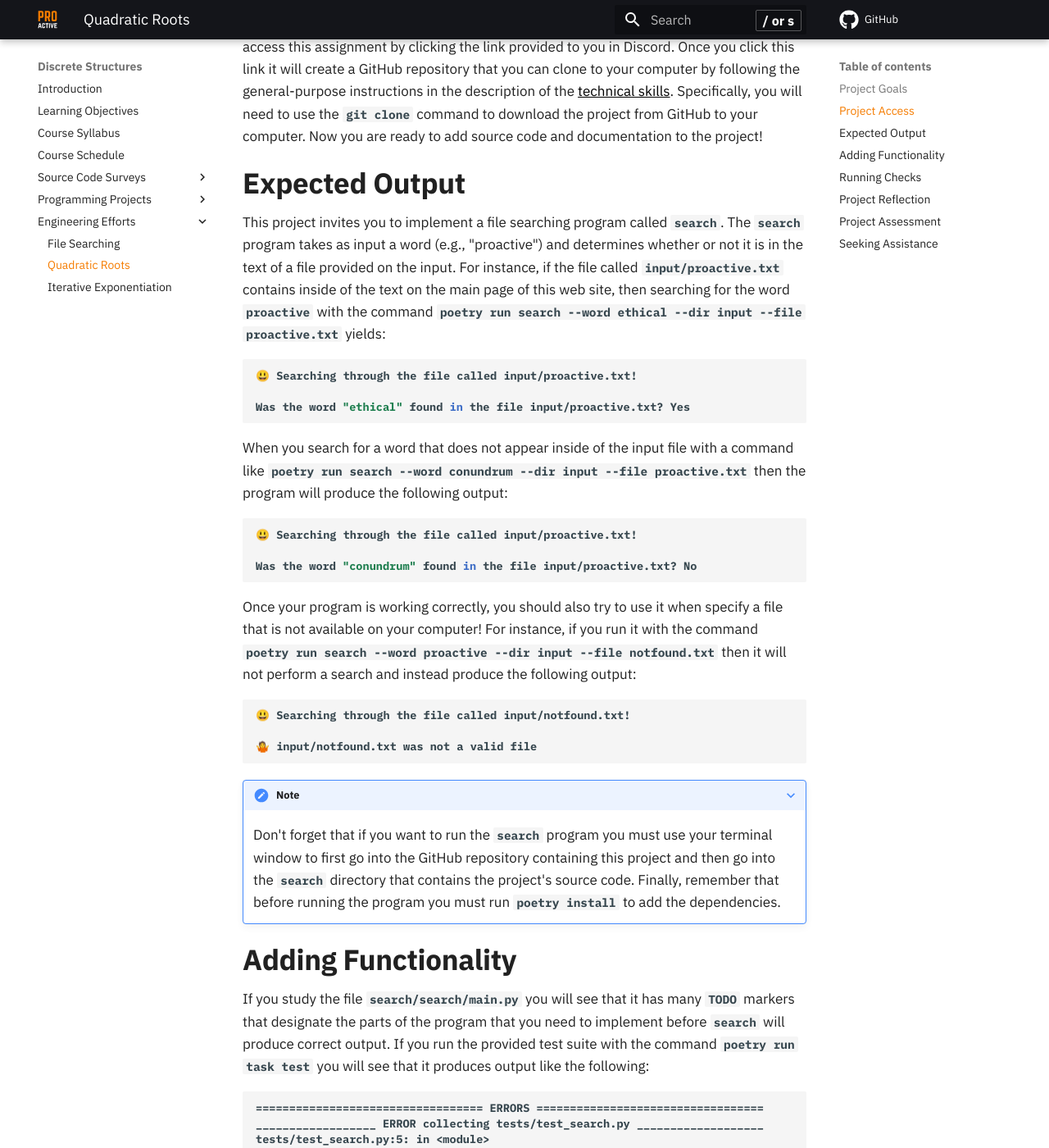
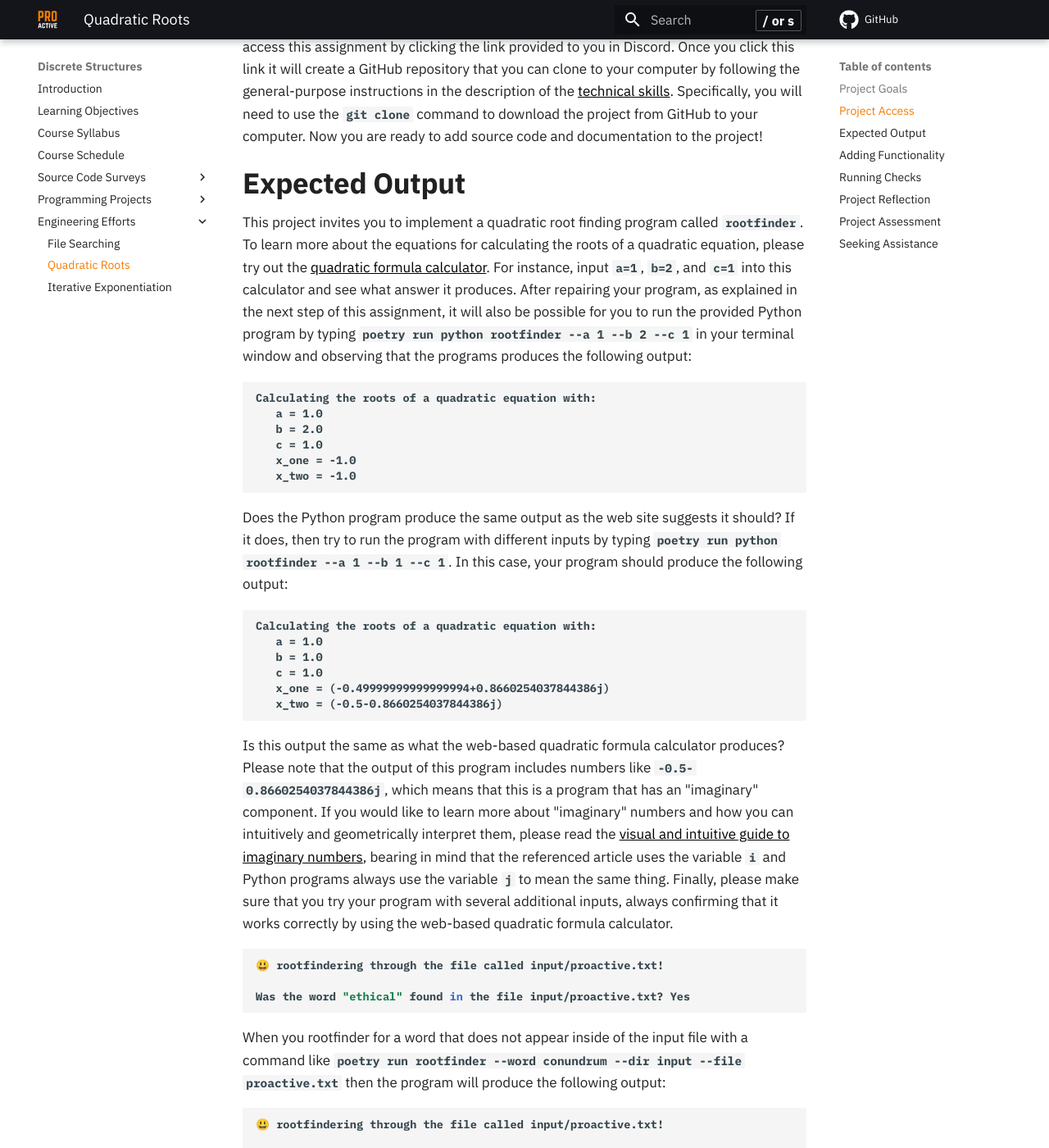
Before and after one commit to ProactiveProgrammers/www.proactiveprogrammers.com, an MkDocs documentation site: the page built from docs/discrete-structures/engineering-efforts/quadratic-roots.md, in a window 1280 px wide and 1400 px high, scrolled down 505 px. Shown: the whole window at 82% size. Built offline with MkDocs 1.6.1 and Material for MkDocs 9.7.7, drawn with Linux system fonts in a browser that asks for light colours; comment, search, counter and statistics services are not loaded; some of the changed text lies outside the part shown.

Commit message:
feat: Add some template content for expected output to quadratic-roots.

````diff
--- a/docs/discrete-structures/engineering-efforts/quadratic-roots.md
+++ b/docs/discrete-structures/engineering-efforts/quadratic-roots.md
@@ -3,7 +3,7 @@
 ## Project Goals
 
 This engineering effort invites you to combine what you learned about the basics
-of Python programming to implement a useful program that can search for a word
+of Python programming to implement a useful program that can rootfinder for a word
 in a file. As you learn more about to translate a mathematical equation into a
 Python program and you continue to enhance your [technical
 skills](/proactive-skills/introduction-proactive-skills/), you will program with
@@ -24,74 +24,114 @@ project!
 
 ## Expected Output
 
-This project invites you to implement a file searching program called `search`.
-The `search` program takes as input a word (e.g., "proactive") and determines
-whether or not it is in the text of a file provided on the input. For instance,
-if the file called `input/proactive.txt` contains inside of the text on the main
-page of this web site, then searching for the word `proactive` with the
-command `poetry run search --word ethical --dir input --file proactive.txt`
-yields:
+This project invites you to implement a quadratic root finding program called
+`rootfinder`. To learn more about the equations for calculating the roots of a
+quadratic equation, please try out the [quadratic formula
+calculator](https://www.calculatorsoup.com/calculators/algebra/quadratic-formula-calculator.php).
+For instance, input `a=1`, `b=2`, and `c=1` into this calculator and see what
+answer it produces. After repairing your program, as explained in the next step
+of this assignment, it will also be possible for you to run the provided Python
+program by typing `poetry run python rootfinder --a 1 --b 2 --c 1` in your
+terminal window and observing that the programs produces the following output:
+
+```
+Calculating the roots of a quadratic equation with:
+   a = 1.0
+   b = 2.0
+   c = 1.0
+   x_one = -1.0
+   x_two = -1.0
+```
+
+Does the Python program produce the same output as the web site suggests it
+should? If it does, then try to run the program with different inputs by typing
+`poetry run python rootfinder --a 1 --b 1 --c 1`. In this case, your program
+should produce the following output:
+
+```
+Calculating the roots of a quadratic equation with:
+   a = 1.0
+   b = 1.0
+   c = 1.0
+   x_one = (-0.49999999999999994+0.8660254037844386j)
+   x_two = (-0.5-0.8660254037844386j)
+```
+
+Is this output the same as what the web-based quadratic formula calculator
+produces? Please note that the output of this program includes numbers like
+`-0.5-0.8660254037844386j`, which means that this is a program that has an
+"imaginary" component. If you would like to learn more about "imaginary" numbers
+and how you can intuitively and geometrically interpret them, please read the
+[visual and intuitive guide to imaginary
+numbers](https://betterexplained.com/articles/a-visual-intuitive-guide-to-imaginary-numbers/),
+bearing in mind that the referenced article uses the variable `i` and Python
+programs always use the variable `j` to mean the same thing. Finally, please
+make sure that you try your program with several additional inputs, always
+confirming that it works correctly by using the web-based quadratic formula
+calculator.
+
+
 
 ```shell
-😃 Searching through the file called input/proactive.txt!
+😃 rootfindering through the file called input/proactive.txt!
 
 Was the word "ethical" found in the file input/proactive.txt? Yes
 ```
 
-When you search for a word that does not appear inside of the input file with a
-command like `poetry run search --word conundrum --dir input --file
+When you rootfinder for a word that does not appear inside of the input file with a
+command like `poetry run rootfinder --word conundrum --dir input --file
 proactive.txt` then the program will produce the following output:
 
 ```shell
-😃 Searching through the file called input/proactive.txt!
+😃 rootfindering through the file called input/proactive.txt!
 
 Was the word "conundrum" found in the file input/proactive.txt? No
 ```
 
 Once your program is working correctly, you should also try to use it when
 specify a file that is not available on your computer! For instance, if you run
-it with the command `poetry run search --word proactive --dir input --file
-notfound.txt` then it will not perform a search and instead produce the
+it with the command `poetry run rootfinder --word proactive --dir input --file
+notfound.txt` then it will not perform a rootfinder and instead produce the
 following output:
 
 ```shell
-😃 Searching through the file called input/notfound.txt!
+😃 rootfindering through the file called input/notfound.txt!
 
 🤷 input/notfound.txt was not a valid file
 ```
 
 ???+ note
 
-    Don't forget that if you want to run the `search` program you must use your
+    Don't forget that if you want to run the `rootfinder` program you must use your
     terminal window to first go into the GitHub repository containing this
-    project and then go into the `search` directory that contains the project's
+    project and then go into the `rootfinder` directory that contains the project's
     source code. Finally, remember that before running the program you must run
     `poetry install` to add the dependencies.
 
 ## Adding Functionality
 
-If you study the file `search/search/main.py` you will see that it has many
+If you study the file `rootfinder/rootfinder/main.py` you will see that it has many
 `TODO` markers that designate the parts of the program that you need to
-implement before `search` will produce correct output. If you run the provided
+implement before `rootfinder` will produce correct output. If you run the provided
 test suite with the command `poetry run task test` you will see that it produces
 output like the following:
 
 ```
 ================================== ERRORS ==================================
-__________________ ERROR collecting tests/test_search.py ___________________
-tests/test_search.py:5: in <module>
-    from search import main
-search/main.py:31: in <module>
+__________________ ERROR collecting tests/test_rootfinder.py ___________________
+tests/test_rootfinder.py:5: in <module>
+    from rootfinder import main
+rootfinder/main.py:31: in <module>
     ???
 E   NameError: name 'cli' is not defined
 ========================= short test summary info ==========================
-ERROR tests/test_search.py - NameError: name 'cli' is not defined
+ERROR tests/test_rootfinder.py - NameError: name 'cli' is not defined
 !!!!!!!!!!!!!!!!!!!!!!!! stopping after 1 failures !!!!!!!!!!!!!!!!!!!!!!!!!
 !!!!!!!!!!!!!!!!!! Interrupted: 1 error during collection !!!!!!!!!!!!!!!!!!
 ============================= 1 error in 0.11s =============================
 ```
 
-Alternatively, running the program with a command like `poetry run search --word
+Alternatively, running the program with a command like `poetry run rootfinder --word
 ethical --dir input --file proactive.txt` will produce the following output:
 
 ```
@@ -133,7 +173,7 @@ In addition to `confirm_valid_file`, you must completely implement these
 functions:
 
 - `def human_readable_boolean(answer: bool) -> str`
-- `def word_search(text: str, word: str) -> bool`
+- `def word_rootfinder(text: str, word: str) -> bool`
 - `def word(word: str = typer.Option(None), dir: Path = typer.Option(None), file: Path = typer.Option(None)) -> None`
 
 ## Running Checks
@@ -143,11 +183,11 @@ it includes the following section:
 
 ```toml
 [tool.taskipy.tasks]
-black = { cmd = "black search tests --check", help = "Run the black checks for source code format" }
-flake8 = { cmd = "flake8 search tests", help = "Run the flake8 checks for source code documentation" }
-mypy = { cmd = "poetry run mypy search", help = "Run the mypy type checker for potential type errors" }
-pydocstyle = { cmd = "pydocstyle search tests", help = "Run the pydocstyle checks for source code documentation" }
-pylint = { cmd = "pylint search tests", help = "Run the pylint checks for source code documentation" }
+black = { cmd = "black rootfinder tests --check", help = "Run the black checks for source code format" }
+flake8 = { cmd = "flake8 rootfinder tests", help = "Run the flake8 checks for source code documentation" }
+mypy = { cmd = "poetry run mypy rootfinder", help = "Run the mypy type checker for potential type errors" }
+pydocstyle = { cmd = "pydocstyle rootfinder tests", help = "Run the pydocstyle checks for source code documentation" }
+pylint = { cmd = "pylint rootfinder tests", help = "Run the pylint checks for source code documentation" }
 test = { cmd = "pytest -x -s", help = "Run the pytest test suite" }
 test-silent = { cmd = "pytest -x --show-capture=no", help = "Run the pytest test suite without showing output" }
 all = "task black && task flake8 && task pydocstyle && task pylint && task mypy && task test"
@@ -159,7 +199,7 @@ automatically run all of the linters designed to check the Python source code in
 your program and its test suite. You can also use the command `poetry run task
 black` to confirm that your source code adheres to the industry-standard format
 defined by the `black` tool. If it does not adhere to the standard then you can
-run the command `poetry run black search tests` and it will automatically
+run the command `poetry run black rootfinder tests` and it will automatically
 reformat the source code.
 
 Along with running tasks like `poetry run task list`, you can leverage the
@@ -167,7 +207,7 @@ relevant instructions in the [technical
 skills](/proactive-skills/introduction-proactive-skills/) to enter into a Docker
 container and run the command `gradle grade` to check your work. If `gradle
 grade` shows that all checks pass, you will know that you made progress towards
-correctly implementing and writing about `search`.
+correctly implementing and writing about `rootfinder`.
 
 If your program has all of the anticipated functionality, you can run the
 command `poetry run task test` and see that the test suite produces output like
@@ -176,7 +216,7 @@ this:
 ```shell
 collected 5 items
 
-tests/test_search.py .....
+tests/test_rootfinder.py .....
 ```
 
 ???+ note
````
